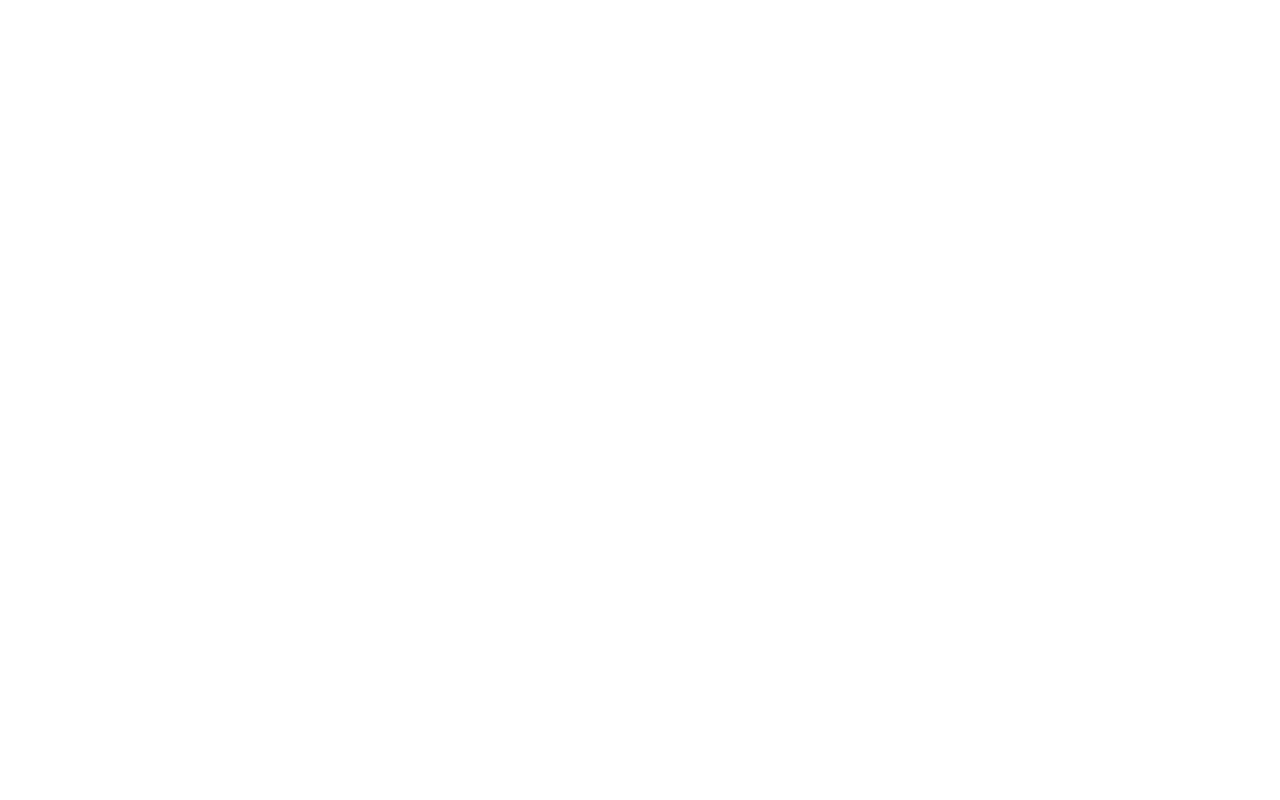
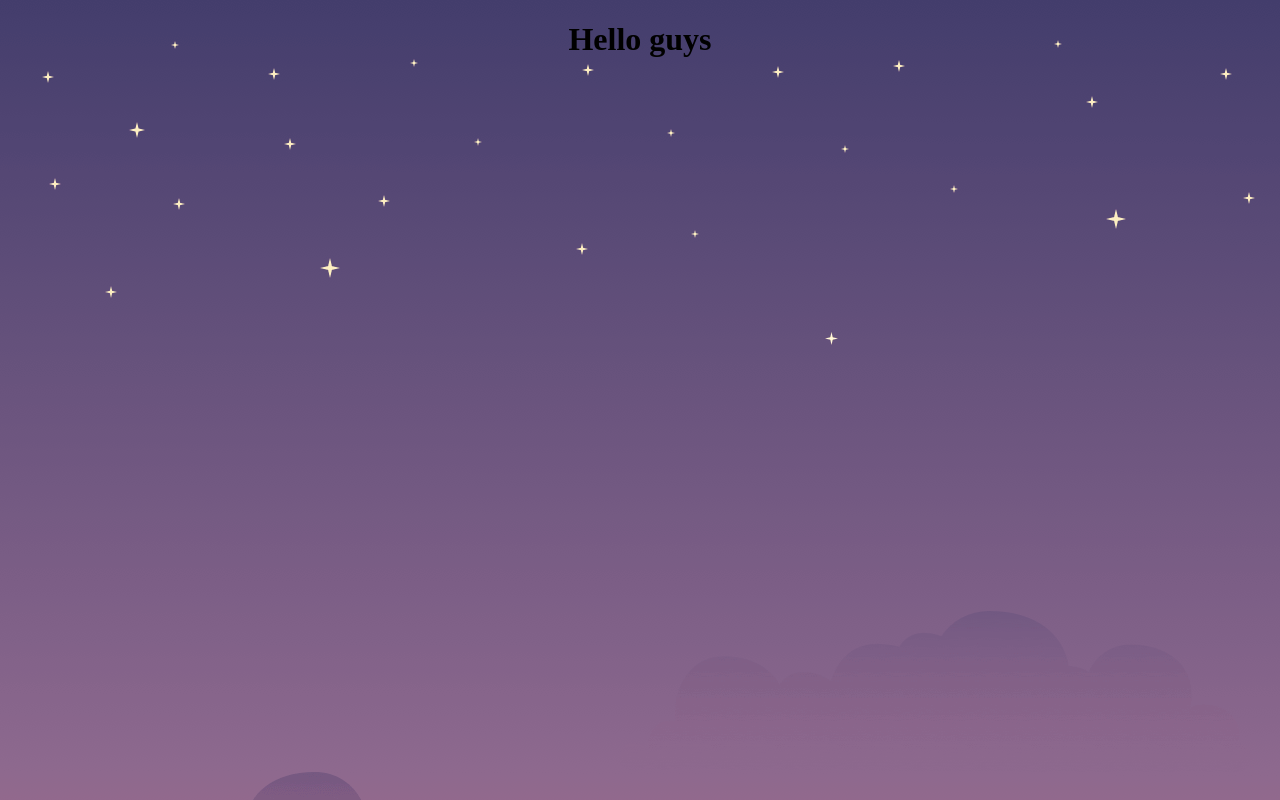
Before and after one commit to naci002/clase-1, a plain HTML site: page index.html in a window 1280 px wide. Drawn offline with Linux system fonts and the light colour scheme.

Commit message:
cambios 2

```diff
--- a/index.html
+++ b/index.html
@@ -6,7 +6,9 @@
     <meta name="viewport" content="width=device-width, initial-scale=1.0">
     <title>Hello world</title>
 </head>
+<body background="f.png">
 <body>
+    <center> <h1>Hello guys</h1> </center>
 
 </body>
 </html>
```
Also changed, not shown: f.png (added).
